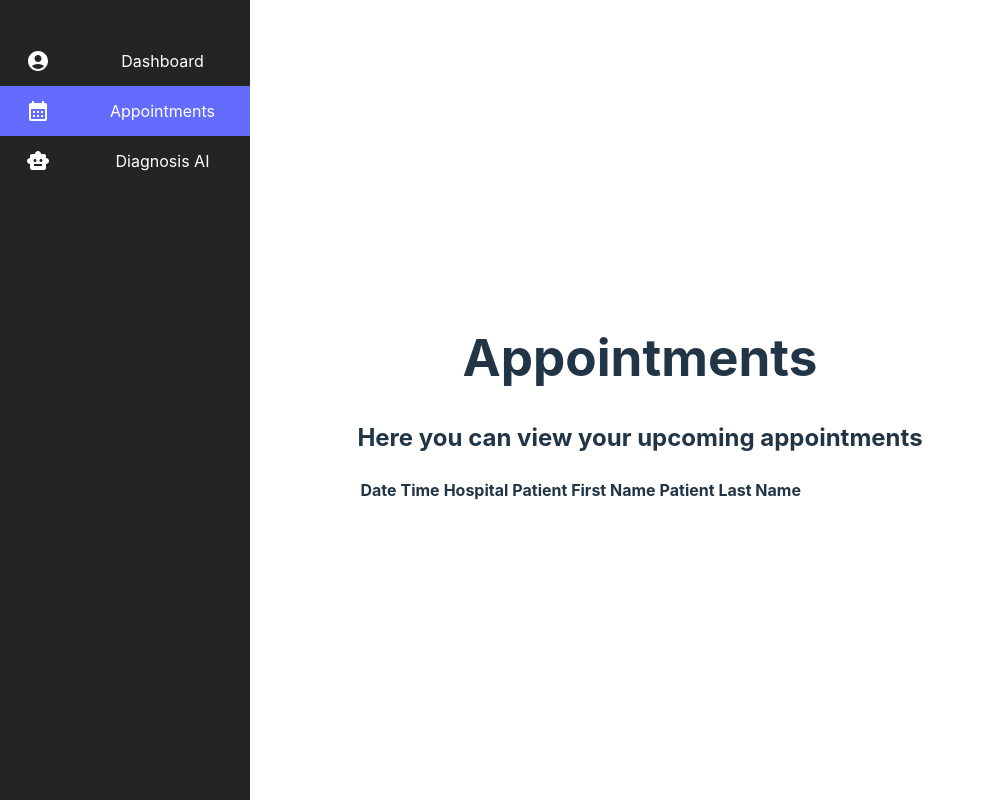
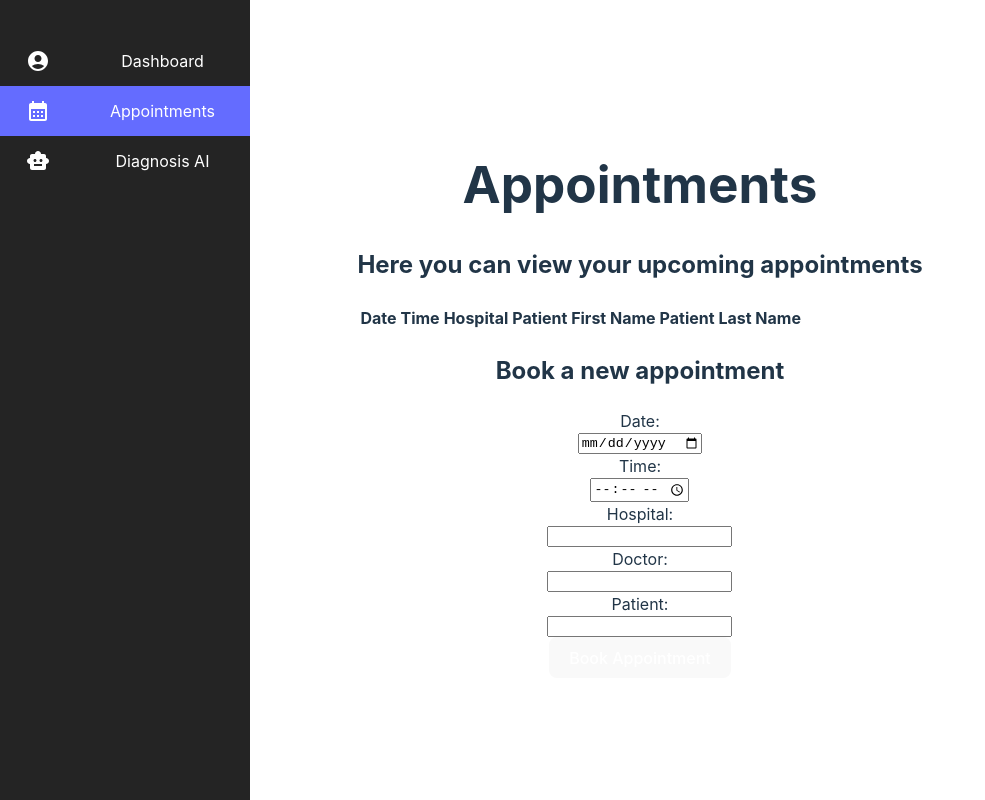
Before and after one commit to eduhaidu/diagnosis_app, a React (Vite) app in the folder diagnosisapp/: page /appointments in a window 1280 px wide. Shown: the whole page, without its empty margins (0-985 px from the left). Built offline with nearby package versions, Linux system fonts and the light colour scheme.

Commit message:
+ new appointment option

```diff
--- a/diagnosisapp/src/pages/Appointments.jsx
+++ b/diagnosisapp/src/pages/Appointments.jsx
@@ -1,10 +1,12 @@
 import React, { useEffect, useState } from "react";
 import axios from "axios";
 import Sidebar from "../components/Sidebar";
+import "../styles/AppointmentForm.css";
 
 function Appointments(){
     const [userDetails, setUserDetails] = useState({});
     const [appointments, setAppointments] = useState([]);
+    const [newAppointment, setNewAppointment] = useState({});
 
     useEffect(()=>{
         const userData = localStorage.getItem('userDetails');
@@ -12,6 +14,7 @@ function Appointments(){
             setUserDetails(JSON.parse(userData));
         }
     }, []);
+
     useEffect(()=>{
         const getAppointments = async () => {
             try{
@@ -32,6 +35,23 @@ function Appointments(){
         }
     }, [userDetails]);
 
+    const handleInput = (e) =>{
+        setNewAppointment(prev => ({...prev, [e.target.name]: e.target.value}));
+    }
+
+    const handleSubmit = async (e) =>{
+        e.preventDefault();
+        try{
+            const token = localStorage.getItem('token');
+            const response = await axios.post('http://localhost:8081/appointments', newAppointment, {headers: {Authorization: `Bearer ${token}`}});
+            if(response.data.message === "Appointment booked"){
+                setAppointments(prev => [...prev, newAppointment]);
+                setNewAppointment({});
+            }
+        }catch(err){
+            console.log(err);
+        }
+    }
     if(!userDetails){
         return <div>Loading...</div>
     }
@@ -70,8 +90,25 @@ function Appointments(){
                 </tbody>
             </table>
         </div>
+        <div>
+            <h2>Book a new appointment</h2>
+            <form className="appointment-form" onSubmit={handleSubmit}>
+                <label htmlFor="date">Date:</label>
+                <input type="date" name="date" id="date" onChange={handleInput} />
+                <label htmlFor="time">Time:</label>
+                <input type="time" name="time" id="time" onChange={handleInput} />
+                <label htmlFor="hospital">Hospital:</label>
+                <input type="text" name="hospital" id="hospital" onChange={handleInput} />
+                <label htmlFor="doctor">Doctor:</label>
+                <input type="text" name="doctor" id="doctor" onChange={handleInput} />
+                <label htmlFor="patient">Patient:</label>
+                <input type="text" name="patient" id="patient" onChange={handleInput} />
+                <button type="submit">Book Appointment</button>
+            </form>
+        </div>
         </>
-    )
+    );
+
 }
 
 export default Appointments;
--- /dev/null
+++ b/diagnosisapp/src/styles/AppointmentForm.css
@@ -0,0 +1,7 @@
+.appointment-form {
+  display: flex;
+  flex-direction: column;
+  align-items: center;
+  justify-content: center;
+  margin-top: 20px;
+}
```
Also changed, not shown: 1 other file (tests, documents, lock files or other folders).
